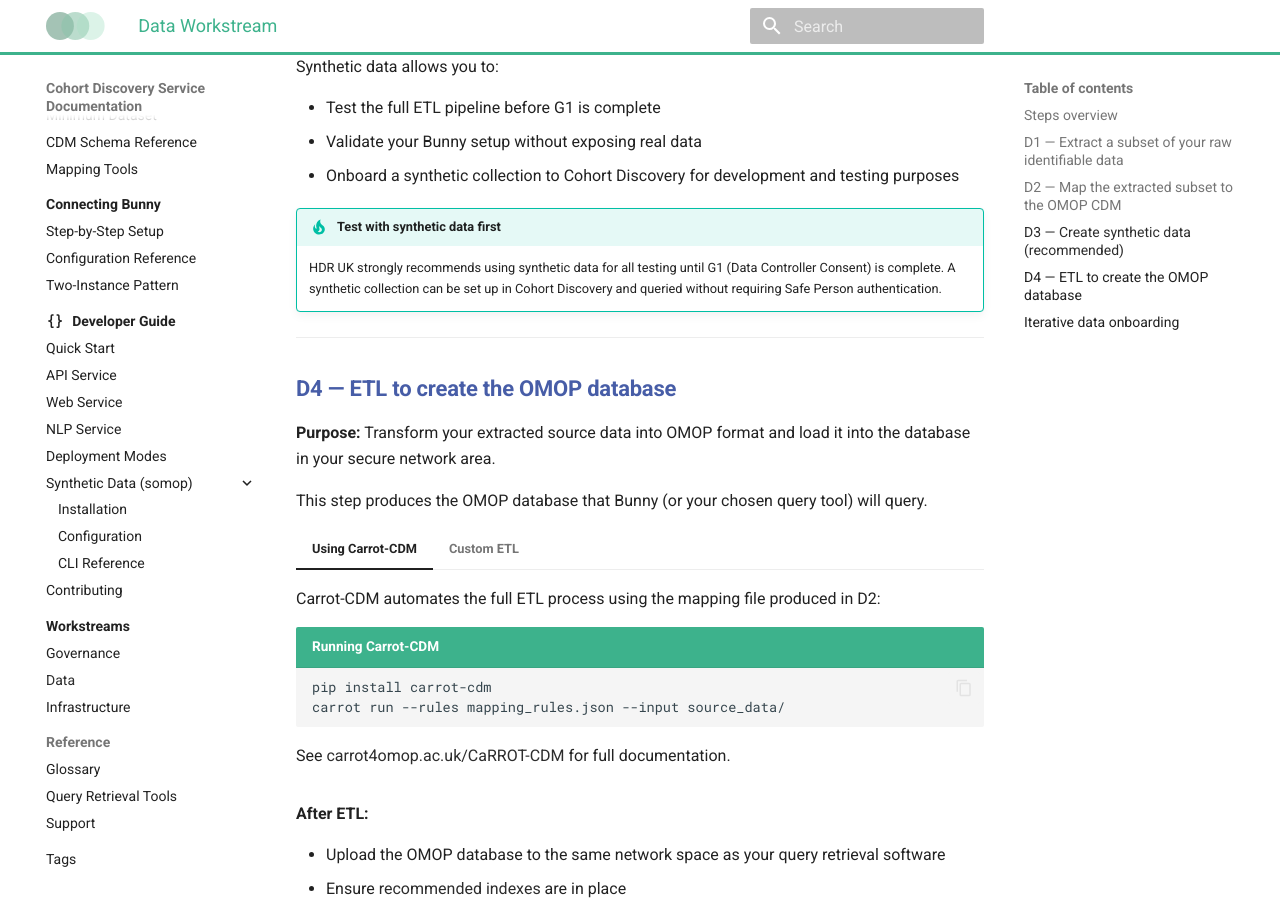
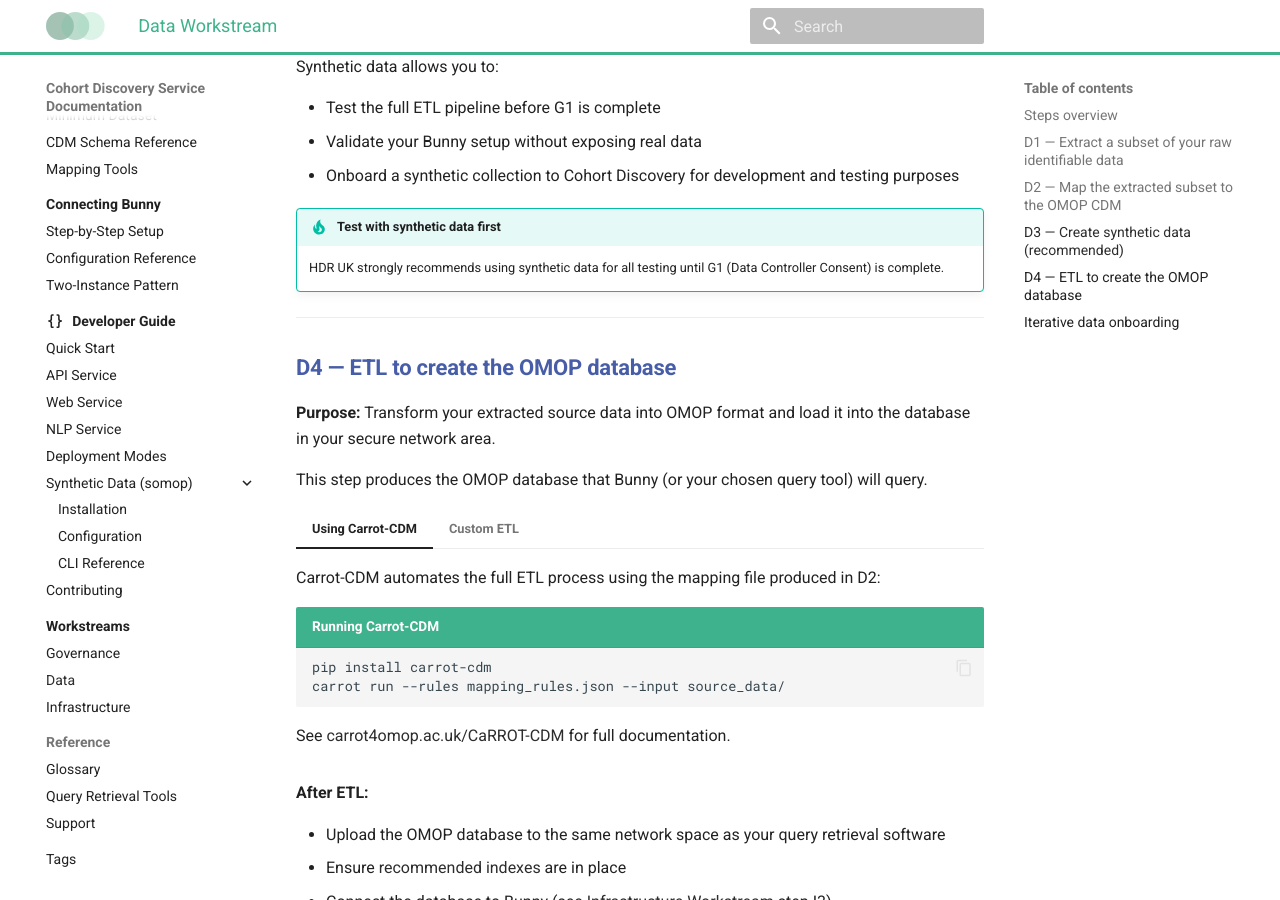
Before and after one commit to HDRUK/cohort-discovery-service-docs, an MkDocs documentation site: the page built from docs/workstreams/data.md, in a window 1280 px wide and 900 px high, scrolled down 1862 px. Built offline with MkDocs 1.6.1 and Material for MkDocs 9.7.7, drawn with Linux system fonts in a browser that asks for light colours; comment, search, counter and statistics services are not loaded; the version menu is left out.

Commit message:
Update synthetic data testing recommendation
Clarified recommendation for using synthetic data in testing.

```diff
--- a/docs/workstreams/data.md
+++ b/docs/workstreams/data.md
@@ -83,7 +83,7 @@
 - Onboard a synthetic collection to Cohort Discovery for development and testing purposes
 
 !!! tip "Test with synthetic data first"
-    HDR UK strongly recommends using synthetic data for all testing until G1 (Data Controller Consent) is complete. A synthetic collection can be set up in Cohort Discovery and queried without requiring Safe Person authentication.
+    HDR UK strongly recommends using synthetic data for all testing until G1 (Data Controller Consent) is complete.
 
 ---
 
```
